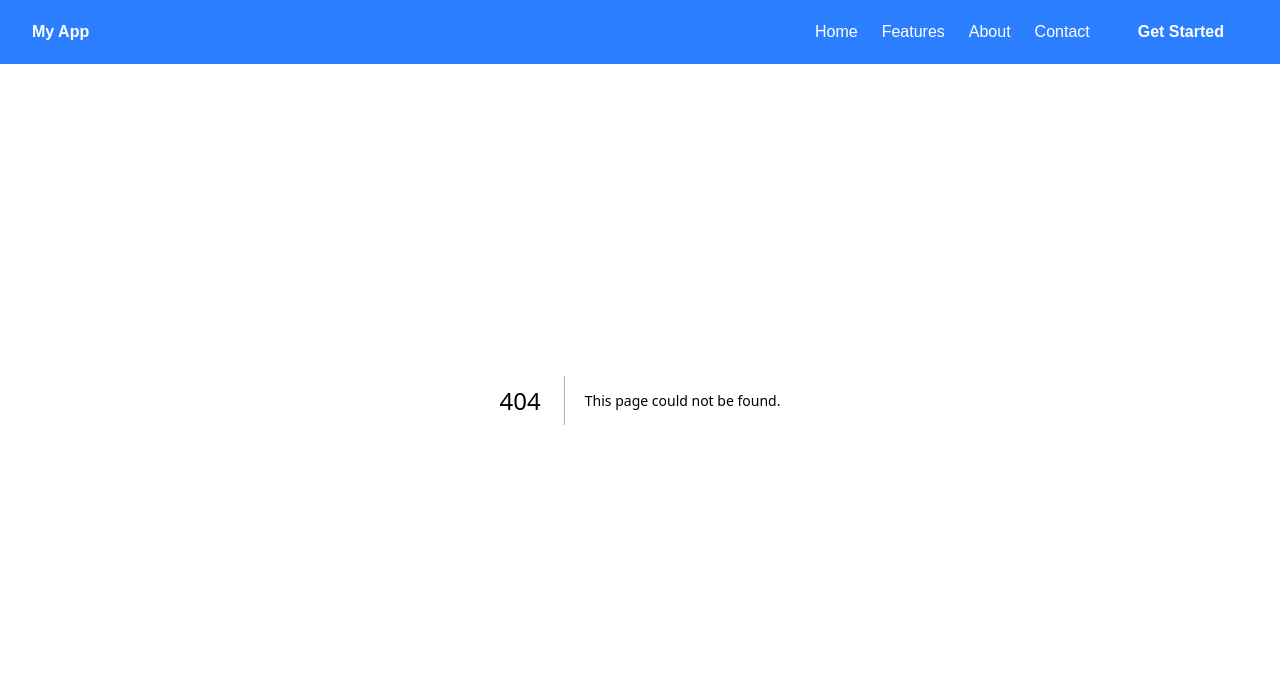
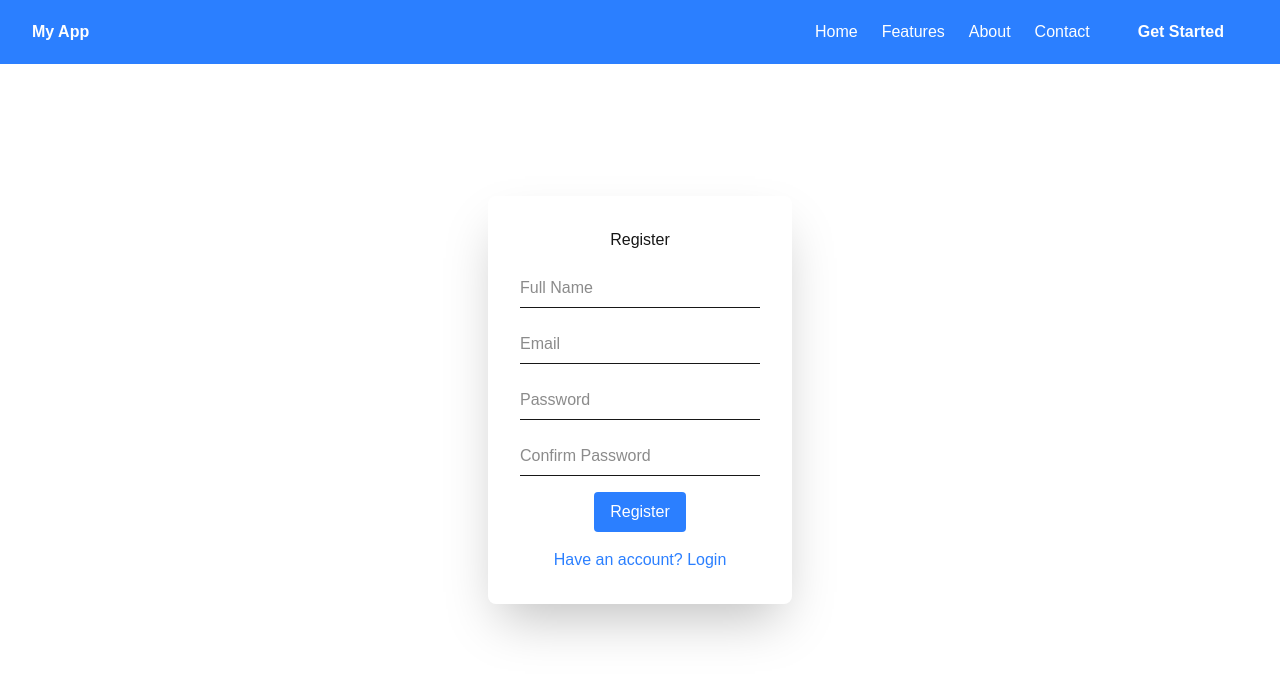
Before and after one commit to CORACAKUN/nextjs_ojt, a Next.js app: page /register in a window 1280 px wide. Before the commit this address had no page. Shown: the top 678 px of the page. Built offline with nearby package versions, Linux system fonts and the light colour scheme.

Commit message:
add register page

```diff
--- /dev/null
+++ b/src/app/register/page.tsx
@@ -0,0 +1,9 @@
+import RegisterForm from "@/components/RegisterForm";
+
+export default function Home(){
+    return(
+        <main className="min-h-screen flex items-center justify-center">
+            <RegisterForm />
+        </main>
+    );
+}
--- a/src/components/LoginForm.tsx
+++ b/src/components/LoginForm.tsx
@@ -1,5 +1,6 @@
 "use client";
 
+import Link from "next/link";
 import { useState } from "react";
 
 export default function LoginForm(){
@@ -19,6 +20,7 @@ export default function LoginForm(){
 
         setError("");
         setSuccess(true);
+        console.log("Email:", email);
 
     }
 
@@ -37,6 +39,9 @@ export default function LoginForm(){
             <button type="submit" className="bg-blue-500 text-white px-4 py-2 rounded">
                 Login
             </button>
+            <Link
+            className="text-blue-500 hover:underline"
+            href="../register">Don't have an account? Register</Link>
 
             {error && <p className="text-red-500">{error}</p>}
             {success && <p className="text-green-500">Login successful!</p>}
--- /dev/null
+++ b/src/components/RegisterForm.tsx
@@ -0,0 +1,86 @@
+"use client";
+
+import { useState } from "react";
+import Link from "next/link";
+
+export default function RegisterForm() {
+    const [name, setName] = useState("");
+    const [email, setEmail] = useState("");
+    const [password, setPassword] = useState("");
+    const [confirmPassword, setConfirmPassword] = useState("");
+    const [error, setError] = useState("");
+    const [success, setSuccess] = useState(false);
+
+    const inputStyle = "border-b h-10 w-60";
+
+    function handleSubmit(e: React.FormEvent){
+        e.preventDefault();
+
+        if( !name || !email || !password || !confirmPassword){
+            setError("All fields are requred!");
+            setSuccess(false);
+
+            return;
+        }
+
+        if(password !== confirmPassword){
+            setError("Password does not mathc!");
+            setSuccess(false);
+
+            return;
+        }
+
+        setError("");
+        setSuccess(true);
+        console.log("namee " + name, "email: "+email, "password: "+password);
+    }
+
+    return (
+        <form action=""
+        onSubmit={handleSubmit}
+        className="flex flex-col p-8 items-center gap-4 shadow-2xl rounded-lg" >
+            <h2 className="">Register</h2>
+
+            <input
+            type="text"
+            placeholder="Full Name"
+            value={name}
+            className={inputStyle}
+            onChange={(e)=> setName(e.target.value)}/>
+
+            <input
+            type="email"
+            placeholder="Email"
+            value={email}
+            onChange={(e)=> setEmail(e.target.value)}
+            className={inputStyle}/>
+
+            <input
+            type="password"
+            placeholder="Password"
+            value={password}
+            onChange={(e)=> setPassword(e.target.value)}
+            className={inputStyle}/>
+
+            <input
+            type="text"
+            placeholder="Confirm Password"
+            value={confirmPassword}
+            onChange={(e)=> setConfirmPassword(e.target.value)}
+            className={inputStyle}/>
+
+            {error && <p className="text-red-500 text-sm">{error}</p>}
+            {success && <p className="text-green-500 text-sm">Registration successful!</p>}
+
+            <button
+            type="submit"
+            className="bg-blue-500 text-white px-4 py-2 rounded">
+                Register
+            </button>
+
+            <Link
+            className="text-blue-500 hover:underline"
+            href="../login">Have an account? Login</Link>
+        </form>
+    );
+}
```
